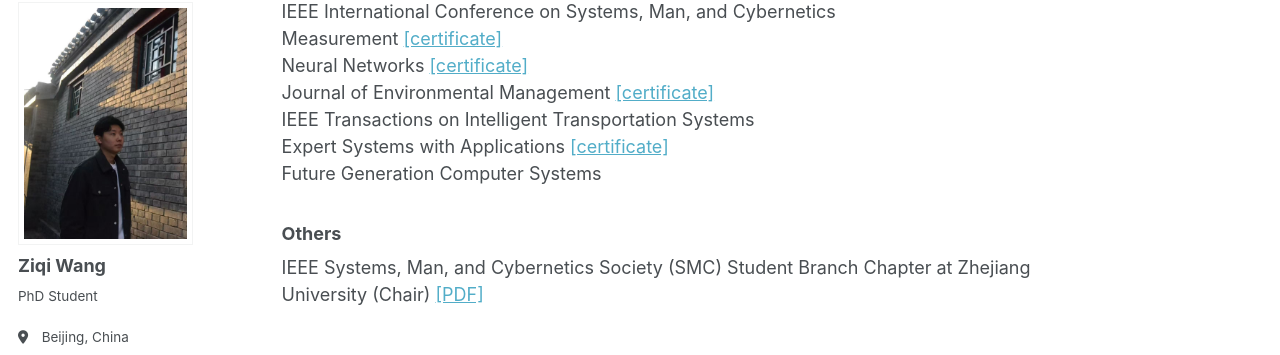
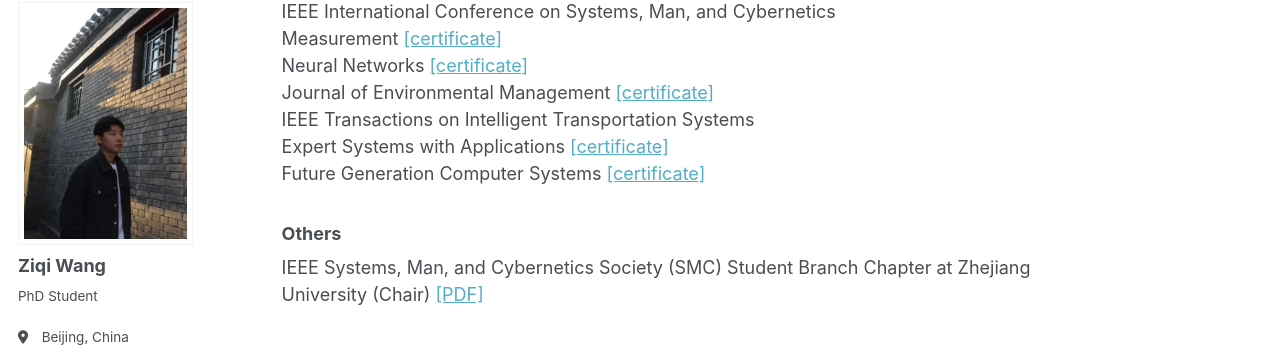
Before and after one commit to ZiqiWang0312/bio, a Jekyll site: the page built from _pages/about.md, in a window 1280 px wide and 900 px high, scrolled down 1362 px. Shown: the part 97-452 px from the top of the window. Built offline with Jekyll 4.4.1, drawn with Linux system fonts in a browser that asks for light colours; some web fonts are replaced; a script that is not in the unit is left out.

Commit message:
future review

```diff
--- a/_pages/about.md
+++ b/_pages/about.md
@@ -70,7 +70,7 @@ Neural Networks <a href="https://ZiqiWang0312.github.io/bio/files/Certificate_NN
 Journal of Environmental Management  <a href="https://ZiqiWang0312.github.io/bio/files/Certificate_YJEMA_Recognised.pdf" target="_blank">[certificate]</a> <br>
 IEEE Transactions on Intelligent Transportation Systems <br>
 Expert Systems with Applications <a href="https://ZiqiWang0312.github.io/bio/files/Certificate_ESWA_Recognised.pdf" target="_blank">[certificate]</a> <br>
-Future Generation Computer Systems <br>
+Future Generation Computer Systems <a href="https://ZiqiWang0312.github.io/bio/files/Certificate_FUTURE_Recognised.pdf" target="_blank">[certificate]</a> <br>
 
 ### Others
 IEEE Systems, Man, and Cybernetics Society (SMC) Student Branch Chapter at Zhejiang University (Chair) <a href="https://ZiqiWang0312.github.io/bio/files/Zhejiang University,SMC28.pdf" target="_blank">[PDF]</a> <br>
```
Also changed, not shown: 1 other file.
